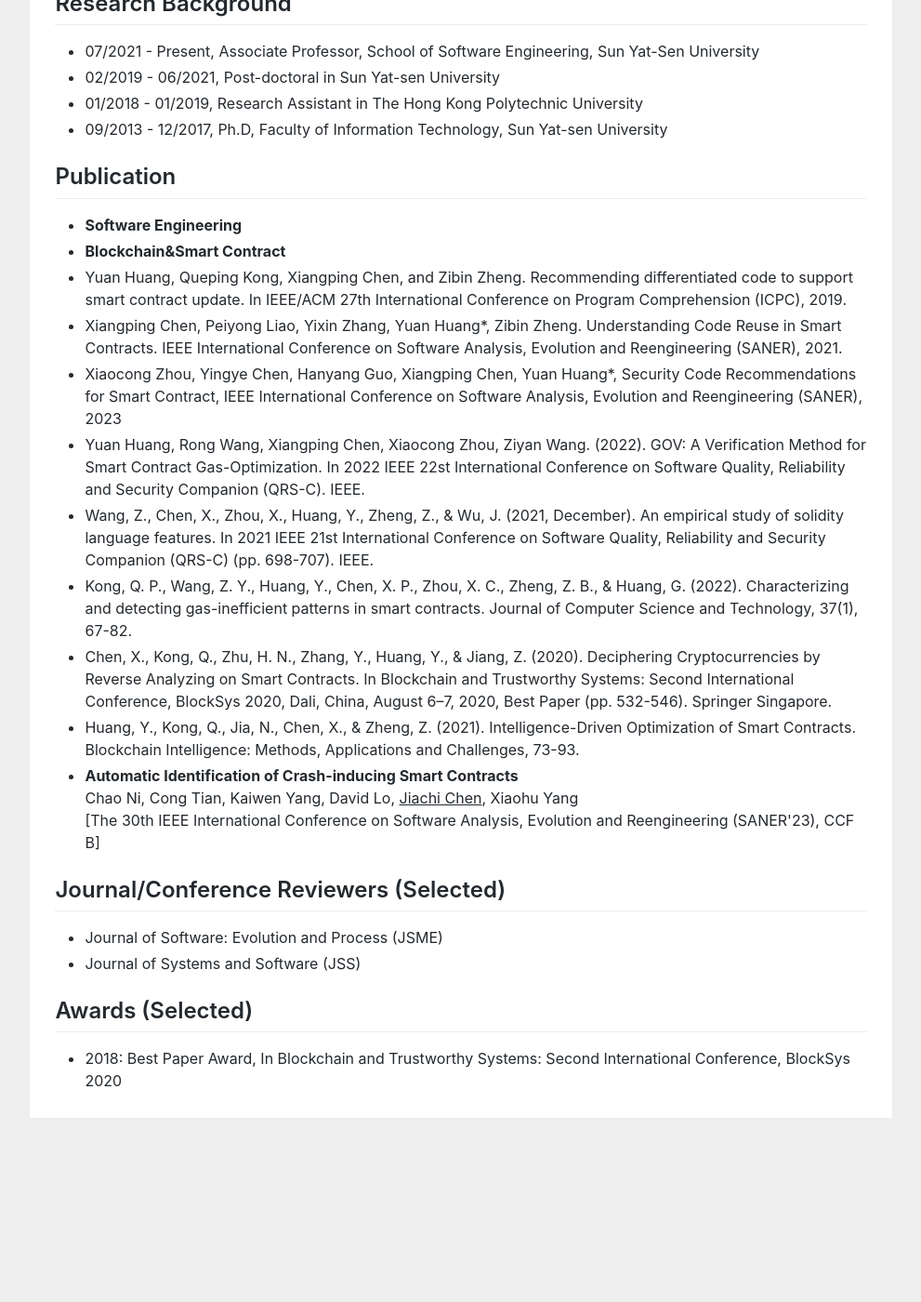
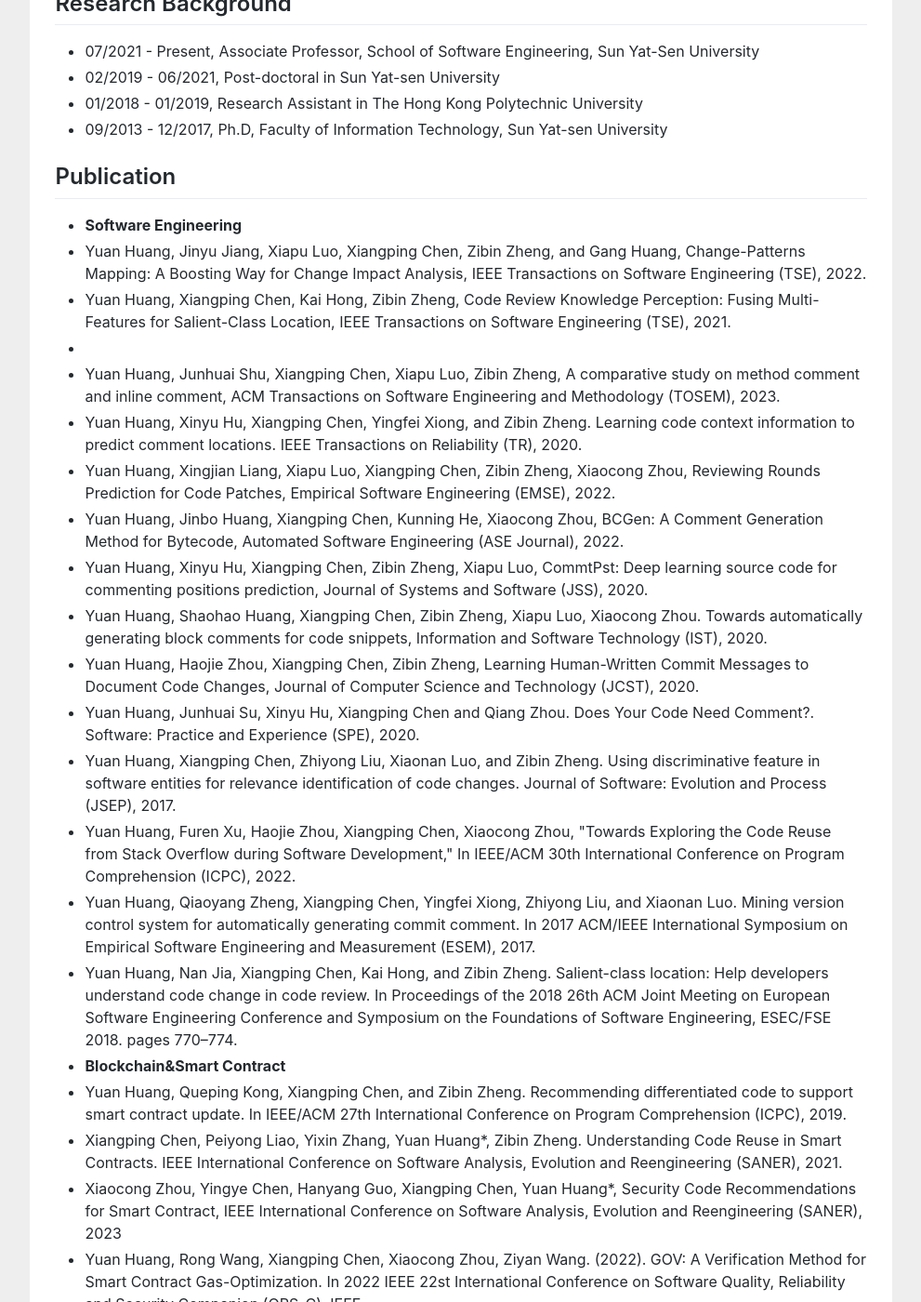
Before and after one commit to huangyuan-hy/huangyuan-hy.github.io, a Jekyll site: the page index.html, which Jekyll copies as it is, in a window 1280 px wide and 1400 px high, scrolled down 641 px. Shown: the whole window at 93% size, without its empty margins (144-1135 px from the left). Built offline with Jekyll 4.4.1, drawn with Linux system fonts in a browser that asks for light colours; before the commit the page ends 1868 px from its top, so only the background shows below that.

Commit message:
Update index.html

```diff
--- a/index.html
+++ b/index.html
@@ -85,6 +85,21 @@ gtag('config', 'UA-158965281-1');
 					<li><b>Software Engineering</b>
 				        </li>
 
+<li>Yuan Huang, Jinyu Jiang, Xiapu Luo, Xiangping Chen, Zibin Zheng, and Gang Huang, Change-Patterns Mapping: A Boosting Way for Change Impact Analysis, IEEE Transactions on Software Engineering (TSE), 2022.</li>
+<li>Yuan Huang, Xiangping Chen, Kai Hong, Zibin Zheng, Code Review Knowledge Perception: Fusing Multi-Features for Salient-Class Location, IEEE Transactions on Software Engineering (TSE), 2021.</li></li></li></li></li>
+<li><li>Yuan Huang, Junhuai Shu, Xiangping Chen, Xiapu Luo, Zibin Zheng, A comparative study on method comment and inline comment, ACM Transactions on Software Engineering and Methodology (TOSEM), 2023.</li></li></li></li>
+<li>Yuan Huang, Xinyu Hu, Xiangping Chen, Yingfei Xiong, and Zibin Zheng. Learning code context information to predict comment locations. IEEE Transactions on Reliability (TR), 2020.</li></li></li>
+<li>Yuan Huang, Xingjian Liang, Xiapu Luo, Xiangping Chen, Zibin Zheng, Xiaocong Zhou, Reviewing Rounds Prediction for Code Patches, Empirical Software Engineering (EMSE), 2022.</li></li>
+<li>Yuan Huang, Jinbo Huang, Xiangping Chen, Kunning He, Xiaocong Zhou, BCGen: A Comment Generation Method for Bytecode, Automated Software Engineering (ASE Journal), 2022.</li>
+<li>Yuan Huang, Xinyu Hu, Xiangping Chen, Zibin Zheng, Xiapu Luo, CommtPst: Deep learning source code for commenting positions prediction, Journal of Systems and Software (JSS), 2020.</li>
+<li>Yuan Huang, Shaohao Huang, Xiangping Chen, Zibin Zheng, Xiapu Luo, Xiaocong Zhou. Towards automatically generating block comments for code snippets, Information and Software Technology (IST), 2020.</li></li>
+<li>Yuan Huang, Haojie Zhou, Xiangping Chen, Zibin Zheng, Learning Human-Written Commit Messages to Document Code Changes, Journal of Computer Science and Technology (JCST), 2020.</li>
+<li>Yuan Huang, Junhuai Su, Xinyu Hu, Xiangping Chen and Qiang Zhou. Does Your Code Need Comment?. Software: Practice and Experience (SPE), 2020.</li>
+<li>Yuan Huang, Xiangping Chen, Zhiyong Liu, Xiaonan Luo, and Zibin Zheng. Using discriminative feature in software entities for relevance identification of code changes. Journal of Software: Evolution and Process (JSEP), 2017.</li>
+<li>Yuan Huang, Furen Xu, Haojie Zhou, Xiangping Chen, Xiaocong Zhou, "Towards Exploring the Code Reuse from Stack Overflow during Software Development," In IEEE/ACM 30th International Conference on Program Comprehension (ICPC), 2022.</li>
+<li>Yuan Huang, Qiaoyang Zheng, Xiangping Chen, Yingfei Xiong, Zhiyong Liu, and Xiaonan Luo. Mining version control system for automatically generating commit comment. In 2017 ACM/IEEE International Symposium on Empirical Software Engineering and Measurement (ESEM), 2017.</li>
+<li>Yuan Huang, Nan Jia, Xiangping Chen, Kai Hong, and Zibin Zheng. Salient-class location: Help developers understand code change in code review. In Proceedings of the 2018 26th ACM Joint Meeting on European Software Engineering Conference and Symposium on the Foundations of Software Engineering, ESEC/FSE 2018. pages 770–774.</li>
+
 					<li><b>Blockchain&Smart Contract</b>
 				        </li>
 
```
